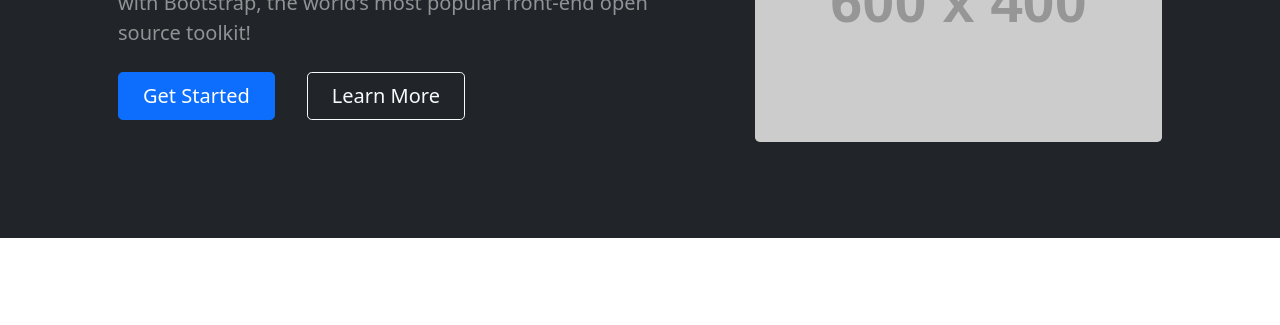
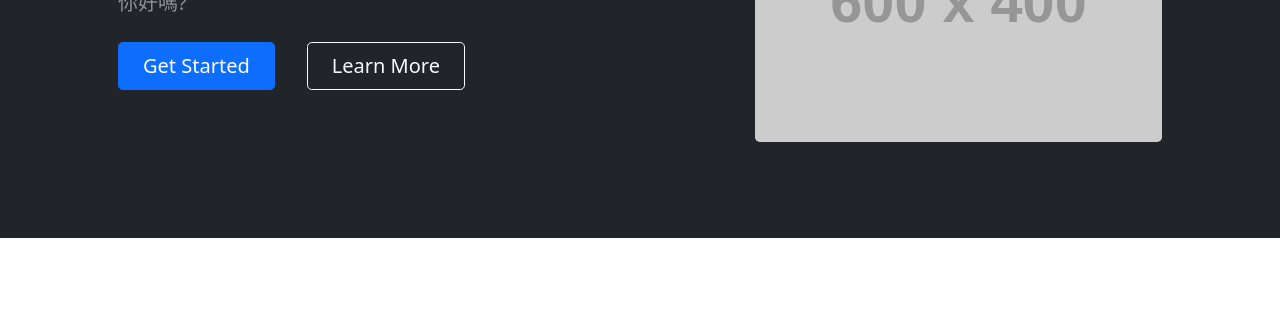
Before and after one commit to wenwen1225/my-frisr-website, a plain HTML site: page index.html in a window 1280 px wide. Shown: the part 281-606 px from the top of the page. Drawn offline with nearby package versions, Linux system fonts and the light colour scheme; placeholder pictures from the web are drawn by us.

Commit message:
update text

```diff
--- a/index.html
+++ b/index.html
@@ -52,7 +52,7 @@
                         <div class="col-lg-8 col-xl-7 col-xxl-6">
                             <div class="my-5 text-center text-xl-start">
                                 <h1 class="display-5 fw-bolder text-white mb-2">你好 世界</h1>
-                                <p class="lead fw-normal text-white-50 mb-4">Quickly design and customize responsive mobile-first sites with Bootstrap, the world’s most popular front-end open source toolkit!</p>
+                                <p class="lead fw-normal text-white-50 mb-4">你好嗎?</p>
                                 <div class="d-grid gap-3 d-sm-flex justify-content-sm-center justify-content-xl-start">
                                     <a class="btn btn-primary btn-lg px-4 me-sm-3" href="#features">Get Started</a>
                                     <a class="btn btn-outline-light btn-lg px-4" href="#!">Learn More</a>
```
